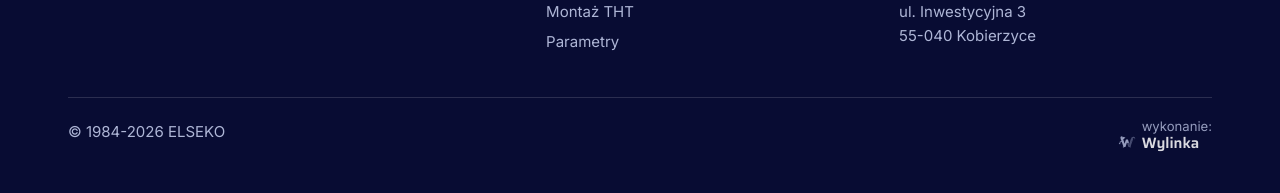
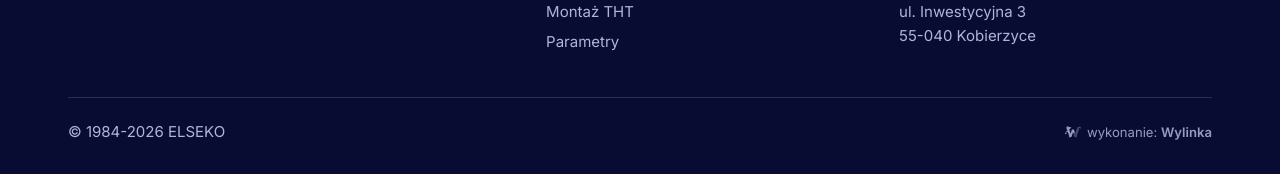
Before and after one commit to Disaster26/elseko-koncepcja, a plain HTML site: page index.html in a window 1280 px wide. Shown: the part 7009-7202 px from the top of the page. Drawn offline with Linux system fonts and the light colour scheme.

Commit message:
Stopka: znak wykonawcy w jednej linii

```diff
--- a/index.html
+++ b/index.html
@@ -221,7 +221,7 @@ form .btn{margin-top:20px}
 .stopka{background:#080C33;color:#AEB6D6;font-size:15px;padding:56px 0 30px}
 .stopka .gora{display:grid;grid-template-columns:minmax(0,1.4fr) repeat(2,minmax(0,1fr));gap:28px 40px}
 .stopka img{width:150px;margin-bottom:16px}
-.stopka b{display:block;color:#fff;font:600 15px/1.3 Saira,Arial,sans-serif;margin-bottom:10px}
+.stopka .gora b{display:block;color:#fff;font:600 15px/1.3 Saira,Arial,sans-serif;margin-bottom:10px}
 .stopka a{text-decoration:none}.stopka a:hover{color:#fff}
 .stopka .gora div>a,.stopka .gora div>span{display:block;padding:3px 0}
 .stopka .wylinka-badge{white-space:nowrap}
```
